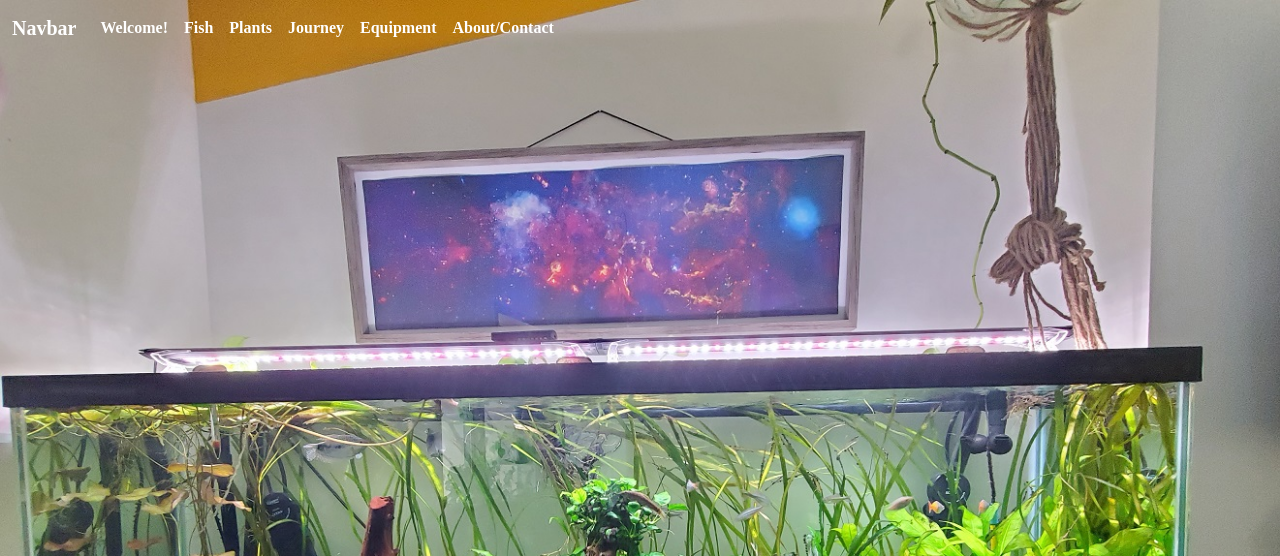
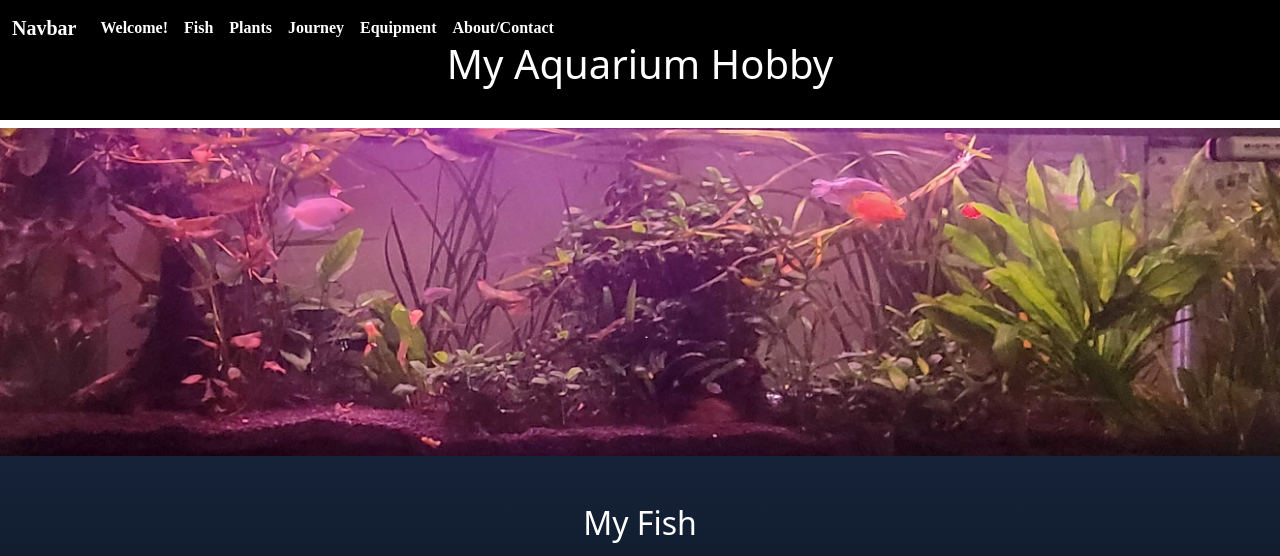
Before and after one commit to jedmorten/my-aquarium-hobby, a plain HTML site: page public_html/documentation/index.html in a window 1280 px wide. Shown: the top 556 px of the page. Drawn offline with nearby package versions, Linux system fonts and the light colour scheme; some packages are replaced by stand-ins of ours; a script that the page names is missing.

Commit message:
working om header issues

```diff
--- a/public_html/documentation/index.html
+++ b/public_html/documentation/index.html
@@ -33,7 +33,10 @@
 
 
 <!--Welcome Section-->
-<img id="welcome" class="container-fluid g-0 img-responsive" src="images/120-gallon-welcome.jpg">
+<div id="header">
+<h1>My Aquarium Hobby</h1>
+</div>
+<img id="welcome" class="container-fluid g-0 mt-0 img-responsive" src="images/aquarium-croppedr.jpg">
 
 
 
--- a/public_html/documentation/style.css
+++ b/public_html/documentation/style.css
@@ -17,8 +17,15 @@
 }
 
 /*Welcome section*/
-#welcome{
-
+#header{
+    margin-bottom: 0px;
+}
+h1 {
+    background-color: black;
+    color: white;
+    text-align: center;
+    height: 3em;
+    padding-top: 1em;
 }
 
 #fish{
```
Also changed, not shown: public_html/documentation/images/aquarium-croppedr.jpg (added).
